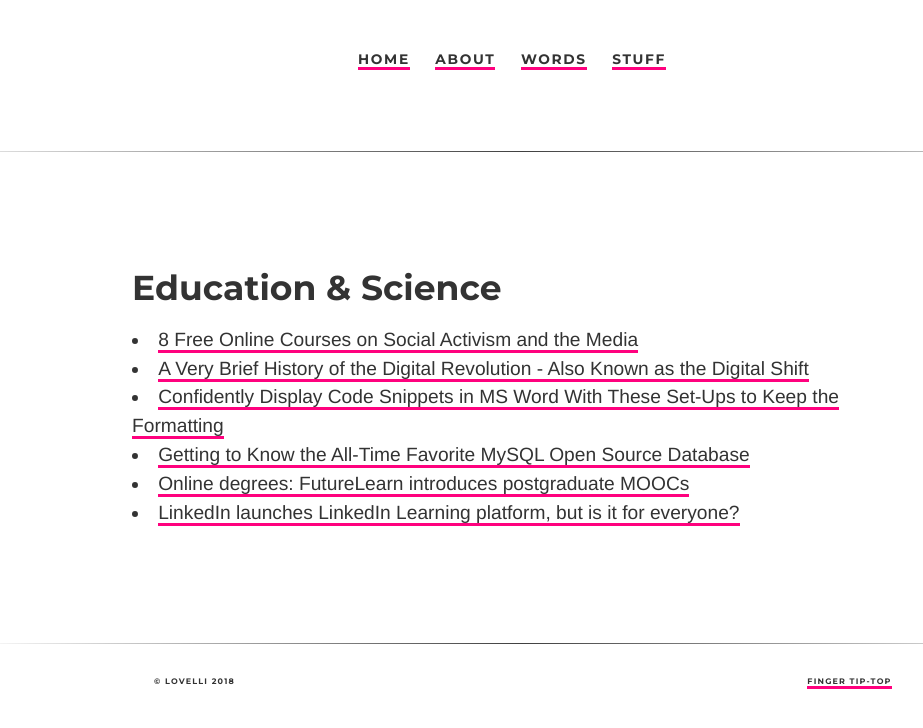
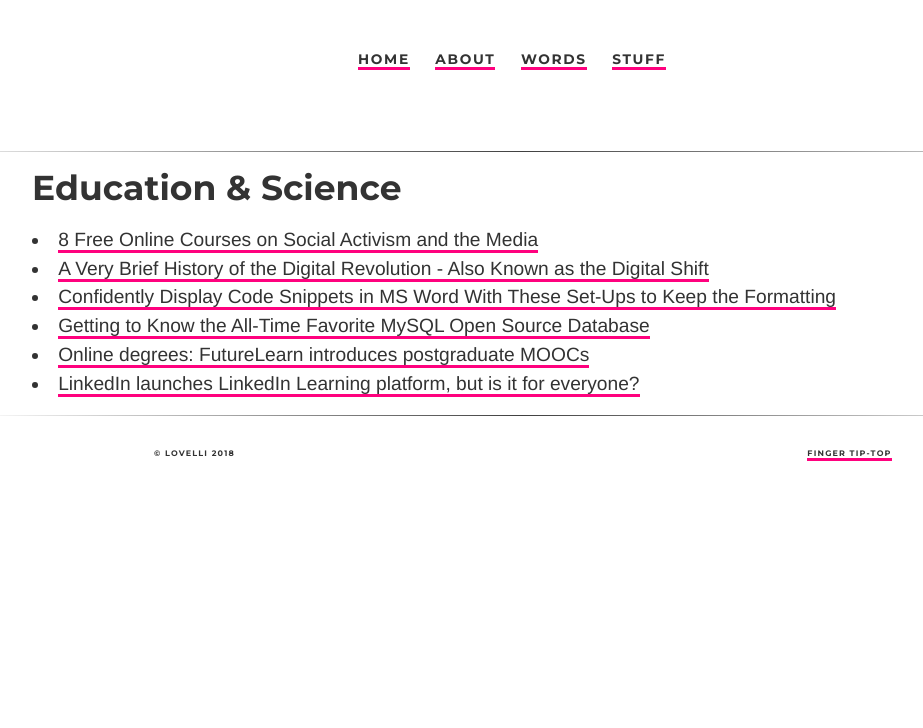
Before and after one commit to ariesti/ariesti.github.io, a Jekyll site: the page built from stuff/index.html, in a window 1280 px wide. Shown: the top 728 px of the page, without its empty margins (118-1041 px from the left). Built offline with Jekyll 4.4.1, drawn with Linux system fonts in a browser that asks for light colours.

Commit message:
Update main.css

```diff
--- a/css/main.css
+++ b/css/main.css
@@ -108,9 +108,14 @@ body {
 
 /* Test content wrapper */
 
-#content { padding-top: 100px; padding-bottom: 100px; background-color: #fff; }
+.content { padding-top: 100px; padding-bottom: 100px; background-color: #fff; }
+.content:after {
+	content: " ";
+    	display: block;
+    	border-bottom: 1px solid #rrggbb;
+}
 #middle { padding-top: 30px; padding-bottom: 30px; background-color: #fff; }
-.wrapper { padding: 0 100px; background: #fff; }
+#wrapper { padding: 0 100px; background: #fff; }
 
 /* Text level semantics */
 
```
